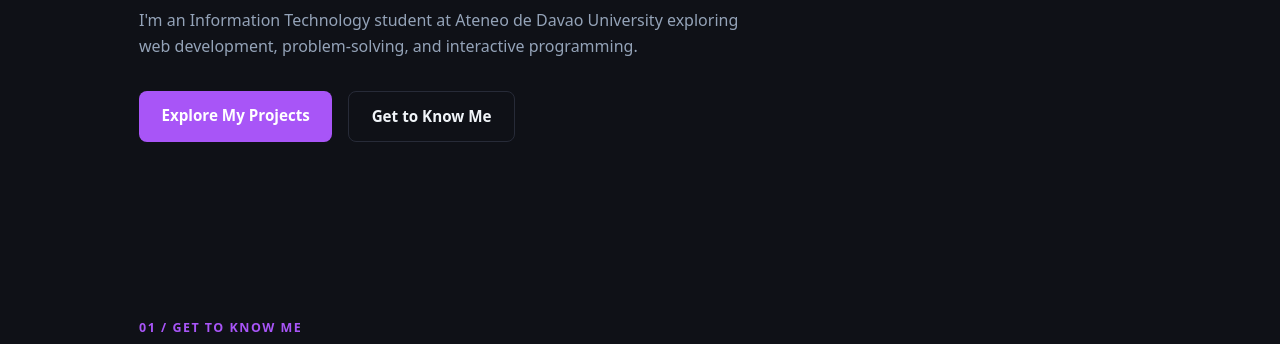
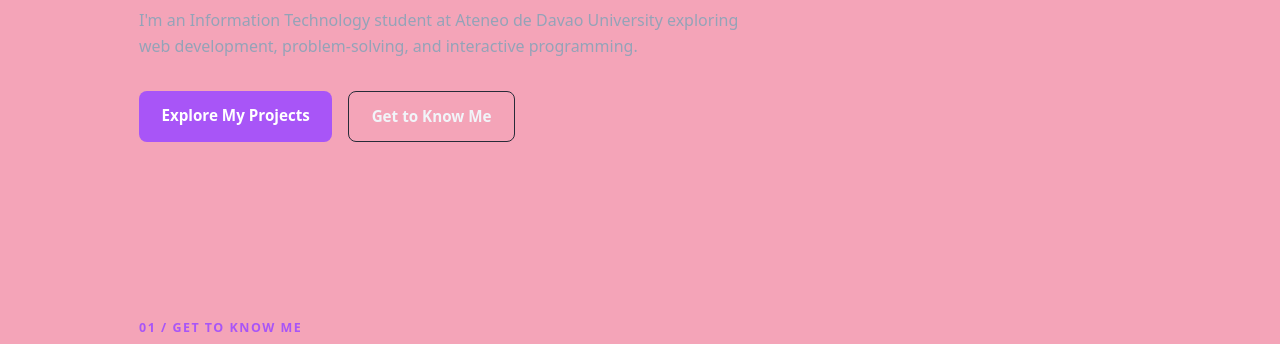
Before and after one commit to haelynnntan/TAN-ITC, a plain HTML site: page index.html in a window 1280 px wide. Shown: the part 332-676 px from the top of the page. Drawn offline with Linux system fonts and the light colour scheme.

Commit message:
Update style.css

```diff
--- a/style.css
+++ b/style.css
@@ -1,5 +1,5 @@
 :root {
-  --bg: #0f1117;
+  --bg: #f4a4b8;
   --surface: #181b24;
   --border: #272b38;
   --text: #f1f5f9;
```
